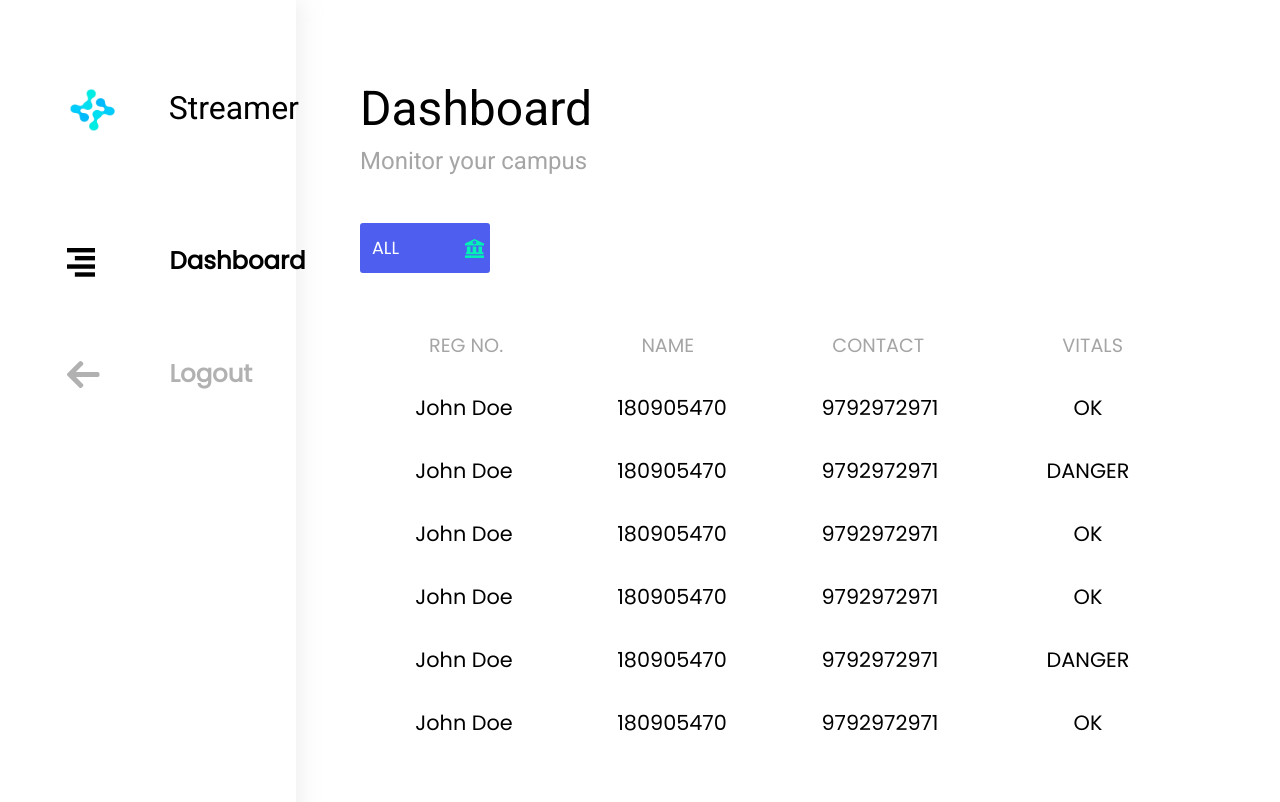
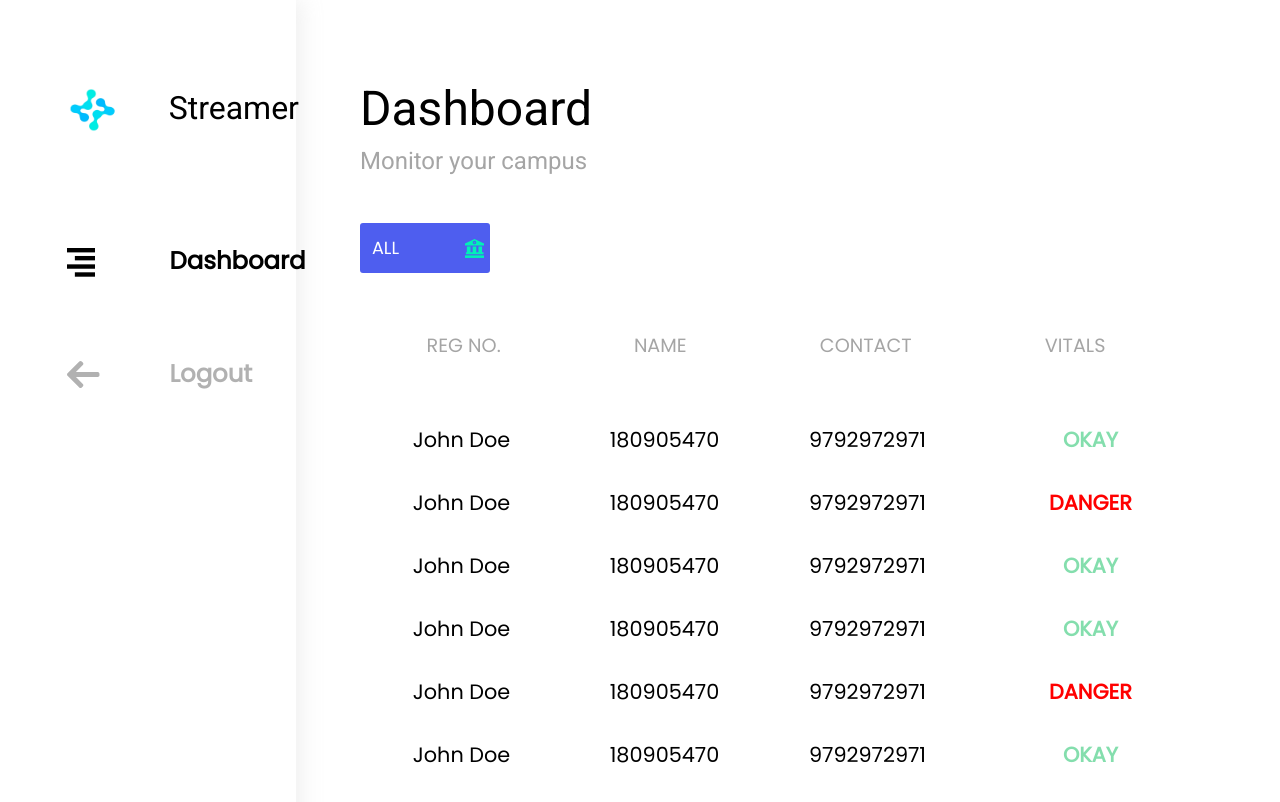
Before and after one commit to sarthakagrawal927/streamer-web, a React (Create React App) app: page /home in a window 1280 px wide. Shown: the top 802 px of the page. Built offline with nearby package versions, Linux system fonts and the light colour scheme.

Commit message:
improved dashboard UI, added vital colours

```diff
--- a/src/components/Dashboard/Dashboard.jsx
+++ b/src/components/Dashboard/Dashboard.jsx
@@ -7,7 +7,7 @@ const users = [
         name: "John Doe",
         regNo: 180905470,
         contact: "9792972971",
-        vitals: "OK",
+        vitals: "OKAY",
     },
     {
         name: "John Doe",
@@ -19,13 +19,13 @@ const users = [
         name: "John Doe",
         regNo: 180905470,
         contact: "9792972971",
-        vitals: "OK",
+        vitals: "OKAY",
     },
     {
         name: "John Doe",
         regNo: 180905470,
         contact: "9792972971",
-        vitals: "OK",
+        vitals: "OKAY",
     },
     {
         name: "John Doe",
@@ -37,7 +37,43 @@ const users = [
         name: "John Doe",
         regNo: 180905470,
         contact: "9792972971",
-        vitals: "OK",
+        vitals: "OKAY",
+    },
+    {
+        name: "John Doe",
+        regNo: 180905470,
+        contact: "9792972971",
+        vitals: "OKAY",
+    },
+    {
+        name: "John Doe",
+        regNo: 180905470,
+        contact: "9792972971",
+        vitals: "DANGER",
+    },
+    {
+        name: "John Doe",
+        regNo: 180905470,
+        contact: "9792972971",
+        vitals: "OKAY",
+    },
+    {
+        name: "John Doe",
+        regNo: 180905470,
+        contact: "9792972971",
+        vitals: "OKAY",
+    },
+    {
+        name: "John Doe",
+        regNo: 180905470,
+        contact: "9792972971",
+        vitals: "DANGER",
+    },
+    {
+        name: "John Doe",
+        regNo: 180905470,
+        contact: "9792972971",
+        vitals: "OKAY",
     },
 ];
 
@@ -72,21 +108,32 @@ const Dashboard = () => {
                     imgSrc={uniSvg}
                 />
             </div>
-            <div className='custom-table'>
-                <div className='custom-table-headers'>
+            <div className='table'>
+                <div className='table-headers'>
                     <div>REG NO.</div>
                     <div>NAME</div>
                     <div>CONTACT</div>
-                    <div>VITALS</div>
+                    <div style={{ marginRight: "20px" }}>VITALS</div>
                 </div>
 
-                <div className='custom-table-data'>
+                <div className='table-data'>
                     {users.map(({ name, regNo, contact, vitals }) => (
-                        <div className='custom-table-row'>
-                            <div className='custom-table-cell'>{name}</div>
-                            <div className='custom-table-cell'>{regNo}</div>
-                            <div className='custom-table-cell'>{contact}</div>
-                            <div className='custom-table-cell'>{vitals}</div>
+                        <div className='table-row'>
+                            <div className='table-cell'>{name}</div>
+                            <div className='table-cell'>{regNo}</div>
+                            <div className='table-cell'>{contact}</div>
+                            <div
+                                className='table-cell'
+                                style={{
+                                    marginLeft: "20px",
+                                    color:
+                                        vitals === "DANGER"
+                                            ? "#FF0000"
+                                            : "#84DEAD",
+                                    fontWeight: "bold",
+                                }}>
+                                {vitals}
+                            </div>
                         </div>
                     ))}
                 </div>
--- a/src/components/Dashboard/Dashboard.scss
+++ b/src/components/Dashboard/Dashboard.scss
@@ -1,6 +1,10 @@
+body {
+    overflow: hidden;
+}
 .dashboard {
     &-container {
         padding: 5em 4em;
+        overflow: hidden;
     }
     &-main-heading {
         font-family: "Roboto", sans-serif;
@@ -19,7 +23,7 @@
         margin-top: 3em;
     }
 }
-.custom-table {
+.table {
     &-headers {
         margin-top: 3em;
         width: 65vw;
@@ -30,7 +34,10 @@
         color: #a5a5a5;
     }
     &-data {
+        scroll-behavior: smooth;
         margin-top: 2em;
+        overflow-y: auto;
+        height: 400px;
     }
     &-row {
         display: flex;
@@ -39,7 +46,7 @@
         margin-top: 2em;
     }
     &-cell {
-        width: 120px;
+        width: 150px;
         text-align: center;
         font-family: "Poppins", sans-serif;
         font-size: 1.3rem;
```
